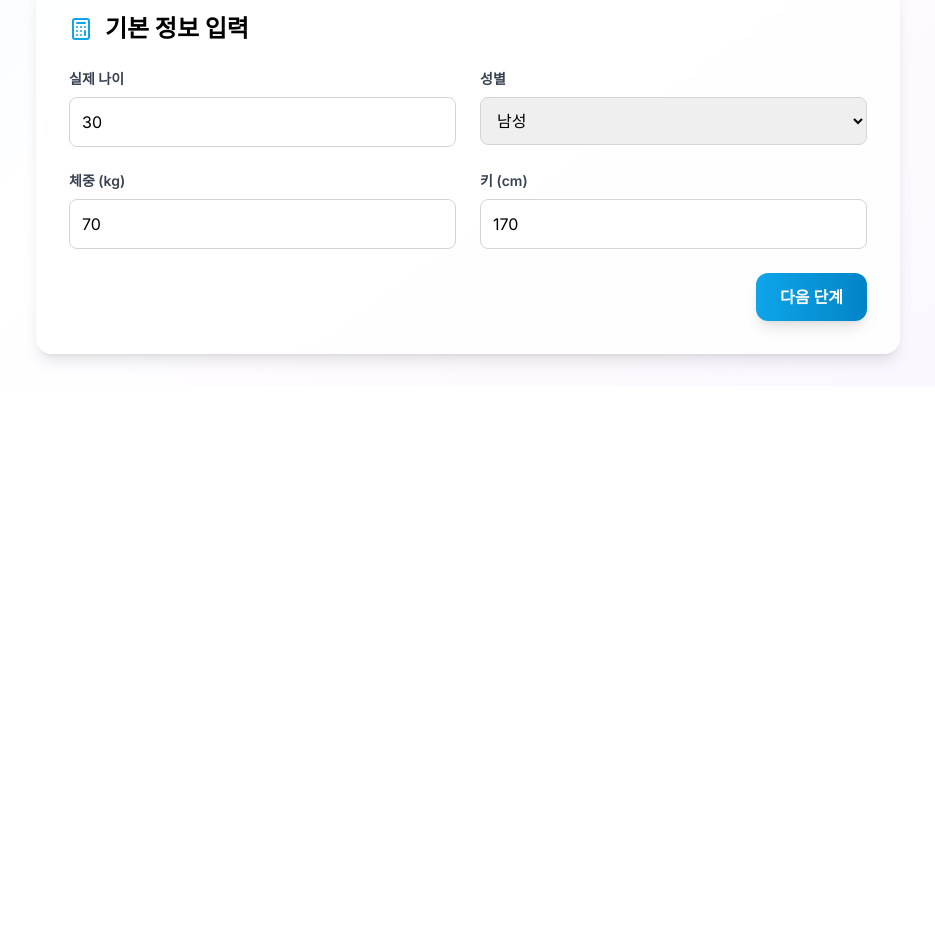
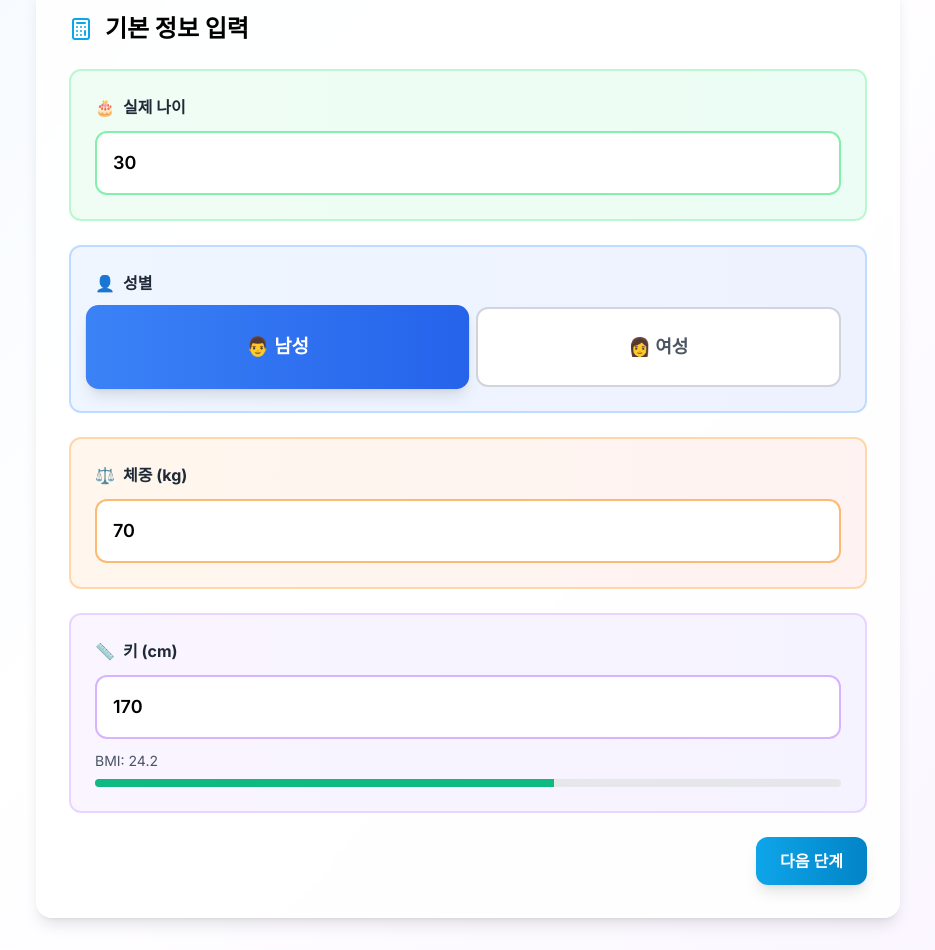
Before and after one commit to snoh/slowaging, a Next.js app: page / in a window 1280 px wide. Shown: the part 540-1490 px from the top of the page, without its empty margins (172-1107 px from the left). Before the commit the page ends 926 px from the top, so only its background shows below. Built offline with nearby package versions, Linux system fonts and the light colour scheme.

Commit message:
UI/UX 개선: Step 1 입력 필드를 카드로 개선, BMI 실시간 계산, 성별 버튼 스타일 변경

```diff
--- a/app/page.tsx
+++ b/app/page.tsx
@@ -256,61 +256,99 @@ export default function BiologicalAgeCalculator() {
                 기본 정보 입력
               </h2>
 
-              <div className="grid grid-cols-1 md:grid-cols-2 gap-6">
-                <div>
-                  <label className="block text-sm font-semibold text-gray-700 mb-2">
+              <div className="space-y-6">
+                {/* 실제 나이 */}
+                <div className="bg-gradient-to-r from-green-50 to-emerald-50 rounded-xl p-6 border-2 border-green-200">
+                  <label className="flex items-center text-base font-bold text-gray-800 mb-3">
+                    <span className="mr-2">🎂</span>
                     실제 나이
                   </label>
                   <input
                     type="number"
                     value={healthData.age}
                     onChange={(e) => setHealthData({...healthData, age: parseInt(e.target.value)})}
-                    className="w-full p-3 border border-gray-300 rounded-lg focus:ring-2 focus:ring-primary-500 focus:border-transparent"
+                    className="w-full p-4 text-lg font-semibold border-2 border-green-300 rounded-xl focus:ring-2 focus:ring-green-500 focus:border-green-500 bg-white"
                     min="18"
                     max="100"
                   />
                 </div>
 
-                <div>
-                  <label className="block text-sm font-semibold text-gray-700 mb-2">
+                {/* 성별 선택 - 버튼 형식 */}
+                <div className="bg-gradient-to-r from-blue-50 to-indigo-50 rounded-xl p-6 border-2 border-blue-200">
+                  <label className="flex items-center text-base font-bold text-gray-800 mb-3">
+                    <span className="mr-2">👤</span>
                     성별
                   </label>
-                  <select
-                    value={healthData.gender}
-                    onChange={(e) => setHealthData({...healthData, gender: e.target.value as 'male' | 'female'})}
-                    className="w-full p-3 border border-gray-300 rounded-lg focus:ring-2 focus:ring-primary-500 focus:border-transparent"
-                  >
-                    <option value="male">남성</option>
-                    <option value="female">여성</option>
-                  </select>
+                  <div className="grid grid-cols-2 gap-4">
+                    <button
+                      type="button"
+                      onClick={() => setHealthData({...healthData, gender: 'male'})}
+                      className={`p-6 rounded-xl font-bold text-lg transition-all ${
+                        healthData.gender === 'male'
+                          ? 'bg-gradient-to-r from-blue-500 to-blue-600 text-white shadow-lg scale-105'
+                          : 'bg-white border-2 border-gray-300 text-gray-600 hover:border-blue-500'
+                      }`}
+                    >
+                      👨 남성
+                    </button>
+                    <button
+                      type="button"
+                      onClick={() => setHealthData({...healthData, gender: 'female'})}
+                      className={`p-6 rounded-xl font-bold text-lg transition-all ${
+                        healthData.gender === 'female'
+                          ? 'bg-gradient-to-r from-pink-500 to-pink-600 text-white shadow-lg scale-105'
+                          : 'bg-white border-2 border-gray-300 text-gray-600 hover:border-pink-500'
+                      }`}
+                    >
+                      👩 여성
+                    </button>
+                  </div>
                 </div>
 
-                <div>
-                  <label className="block text-sm font-semibold text-gray-700 mb-2">
+                {/* 체중 */}
+                <div className="bg-gradient-to-r from-orange-50 to-red-50 rounded-xl p-6 border-2 border-orange-200">
+                  <label className="flex items-center text-base font-bold text-gray-800 mb-3">
+                    <span className="mr-2">⚖️</span>
                     체중 (kg)
                   </label>
                   <input
                     type="number"
                     value={healthData.weight}
                     onChange={(e) => setHealthData({...healthData, weight: parseInt(e.target.value)})}
-                    className="w-full p-3 border border-gray-300 rounded-lg focus:ring-2 focus:ring-primary-500 focus:border-transparent"
+                    className="w-full p-4 text-lg font-semibold border-2 border-orange-300 rounded-xl focus:ring-2 focus:ring-orange-500 focus:border-orange-500 bg-white"
                     min="30"
                     max="200"
                   />
                 </div>
 
-                <div>
-                  <label className="block text-sm font-semibold text-gray-700 mb-2">
+                {/* 키 */}
+                <div className="bg-gradient-to-r from-purple-50 to-violet-50 rounded-xl p-6 border-2 border-purple-200">
+                  <label className="flex items-center text-base font-bold text-gray-800 mb-3">
+                    <span className="mr-2">📏</span>
                     키 (cm)
                   </label>
                   <input
                     type="number"
                     value={healthData.height}
                     onChange={(e) => setHealthData({...healthData, height: parseInt(e.target.value)})}
-                    className="w-full p-3 border border-gray-300 rounded-lg focus:ring-2 focus:ring-primary-500 focus:border-transparent"
+                    className="w-full p-4 text-lg font-semibold border-2 border-purple-300 rounded-xl focus:ring-2 focus:ring-purple-500 focus:border-purple-500 bg-white"
                     min="120"
                     max="220"
                   />
+                  {healthData.weight && healthData.height && (
+                    <div className="mt-3">
+                      <p className="text-sm text-gray-600">BMI: {((healthData.weight / ((healthData.height / 100) ** 2)).toFixed(1))}</p>
+                      <div className="mt-2 h-2 bg-gray-200 rounded-full overflow-hidden">
+                        <div
+                          className="h-full transition-all duration-300"
+                          style={{
+                            width: `${Math.min(((healthData.weight / ((healthData.height / 100) ** 2) - 15) / 15) * 100, 100)}%`,
+                            backgroundColor: ((healthData.weight / ((healthData.height / 100) ** 2)) < 18.5) ? '#F59E0B' : ((healthData.weight / ((healthData.height / 100) ** 2)) < 25) ? '#10B981' : '#EF4444'
+                          }}
+                        />
+                      </div>
+                    </div>
+                  )}
                 </div>
               </div>
 
```
